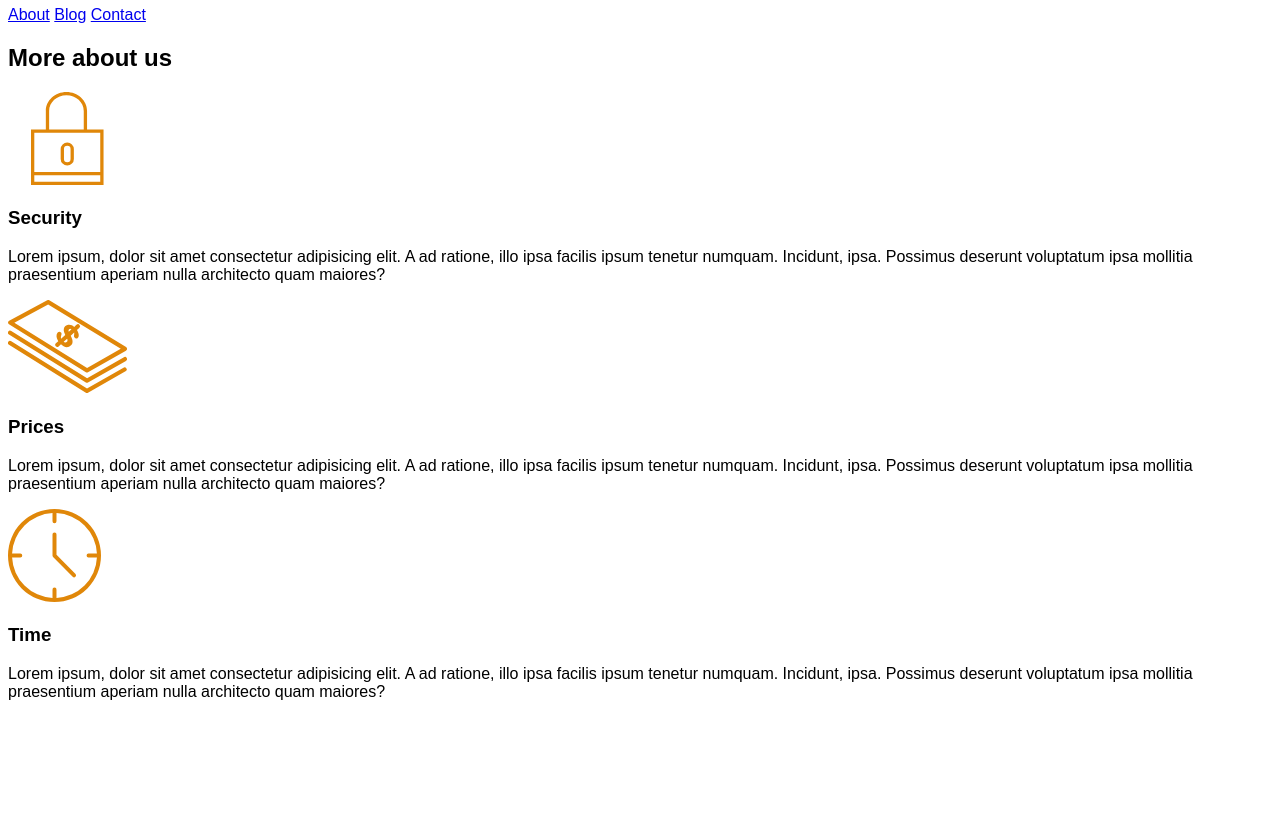
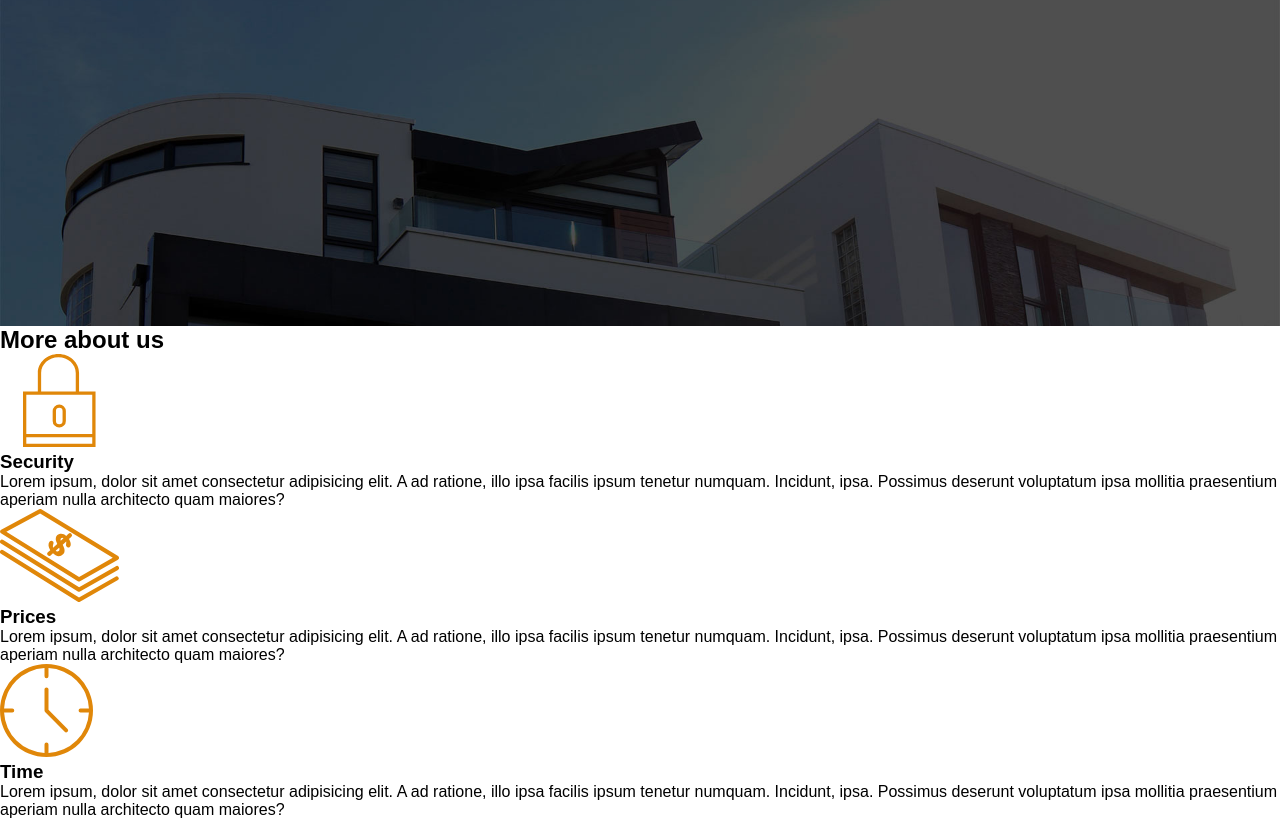
Before and after one commit to CodingNewbie/realEstate, a plain HTML site: page index.html in a window 1280 px wide. Shown: the part 74-893 px from the top of the page. Before the commit the page ends 800 px from the top, so only its background shows below. Drawn offline with Linux system fonts and the light colour scheme.

Commit message:
Add header elements and styling

```diff
--- a/index.html
+++ b/index.html
@@ -14,6 +14,7 @@
             <a href="#">Blog</a>
             <a href="#">Contact</a>
         </nav>
+        <p>We sell luxury houses, condominiums, and penthouses.</p>
     </header>
 
     <main>
--- a/style.css
+++ b/style.css
@@ -1,3 +1,24 @@
+*{
+    padding: 0;
+    margin: 0;
+}
 body{
     font-family: arial;
 }
+header{
+    background-image: url(/img/header.jpg);
+    background-size: cover;
+    height: 400px;
+    display: flex;
+    flex-direction: column;
+    align-items: center;
+}
+
+header h1, header a, header p{
+    color: white;
+    text-decoration: none;
+}
+
+nav a{
+    padding: 0 10px;
+}
```
